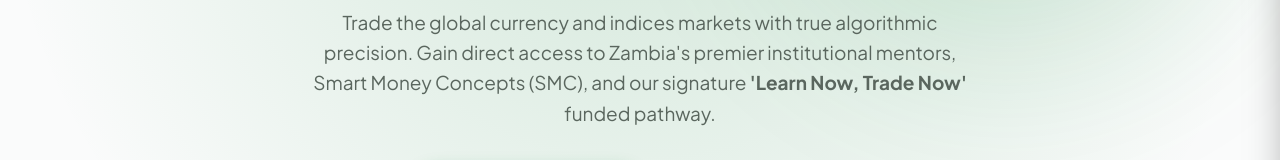
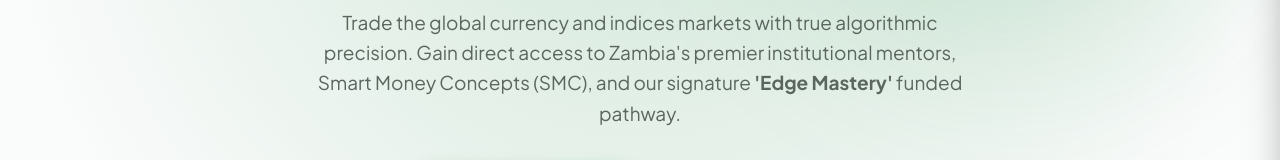
Before and after one commit to kalungwemwenshi-alt/new-edge-app, a plain HTML site: page index.html in a window 1280 px wide. Shown: the part 415-575 px from the top of the page. Drawn offline with nearby package versions, Linux system fonts and the light colour scheme.

Commit message:
Update funded pathway name in index.html

```diff
--- a/index.html
+++ b/index.html
@@ -97,7 +97,7 @@
             <h1 class="fade-up delay-1">Engineered for<br><span>Market Mastery & Wealth</span></h1>
             <p class="fade-up delay-2">Trade the global currency and indices markets with true algorithmic precision.
                 Gain direct access to Zambia's premier institutional mentors, Smart Money Concepts (SMC), and our
-                signature <b>'Learn Now, Trade Now'</b> funded pathway.</p>
+                signature <b>'Edge Mastery'</b> funded pathway.</p>
             <div class="btn-group fade-up delay-3">
                 <a href="#" onclick="openEnrollModal(); return false;" class="btn btn-primary btn-glow">
                     <i class='bx bx-shield-quarter'></i> Apply For Mentorship
```
